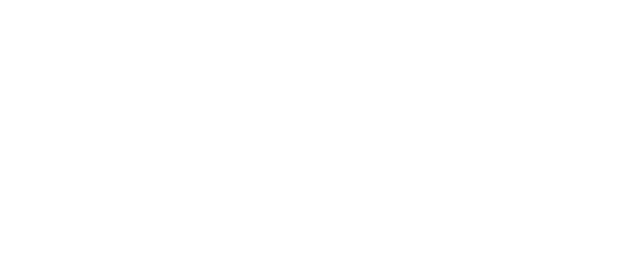
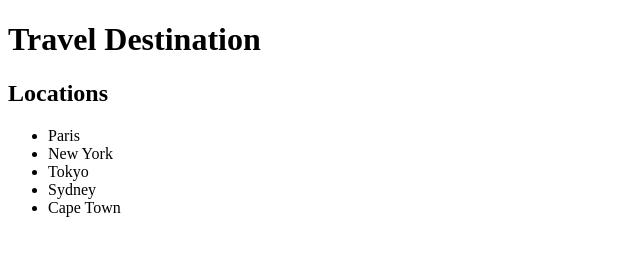
Before and after one commit to nwac0013/mtm6201_week1_demo, a plain HTML site: page index.html in a window 1280 px wide. Shown: the whole page, without its empty margins (0-640 px from the left). Drawn offline with Linux system fonts and the light colour scheme.

Commit message:
add locations to html and gitignore

```diff
--- a/index.html
+++ b/index.html
@@ -6,6 +6,18 @@
     <title>Week 1</title>
 </head>
 <body>
-
+  <header>
+    <h1>Travel Destination</h1>
+  </header>
+  <main>
+    <h2>Locations</h2>
+    <ul>
+        <li>Paris</li>
+        <li>New York</li>
+        <li>Tokyo</li>
+        <li>Sydney</li>
+        <li>Cape Town</li>
+    </ul>
+  </main>
 </body>
 </html>
```
Also changed, not shown: 1 other file.
